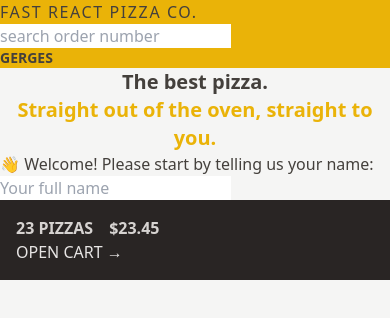
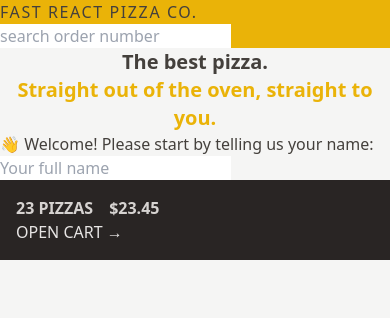
Before and after one commit to G3RGES/fast-react-pizza, a React (Vite) app: page / in a window 390 px wide. Shown: the top 318 px of the page. Built offline with nearby package versions, Linux system fonts and the light colour scheme.

Commit message:
Update Username.jsx

```diff
--- a/src/features/user/Username.jsx
+++ b/src/features/user/Username.jsx
@@ -1,5 +1,5 @@
 function Username() {
-  return <div className="text-sm font-semibold">Gerges</div>;
+  return <div className="hidden text-sm font-semibold md:block">Gerges</div>;
 }
 
 export default Username;
```
